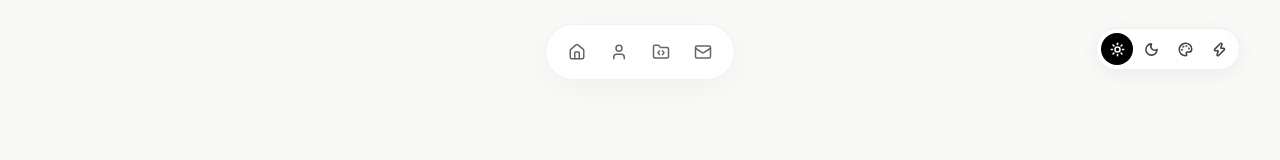
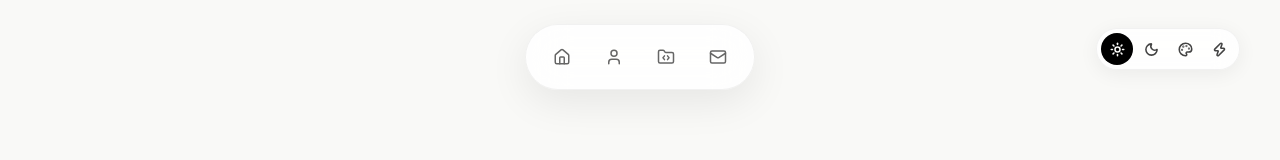
Before and after one commit to Nandann018-ux/portfolio-26, a Next.js app: page / in a window 1280 px wide. Shown: the top 160 px of the page. Built offline with nearby package versions, Linux system fonts and the light colour scheme.

Commit message:
feat: implement macOS-style Dock Navbar with icon magnification

```diff
--- a/src/components/Navbar.tsx
+++ b/src/components/Navbar.tsx
@@ -1,21 +1,103 @@
-import { motion } from 'framer-motion';
-import { Home, User, FolderCode, Mail, FileText } from 'lucide-react';
-import { useState } from 'react';
+import { motion, useMotionValue, useSpring, useTransform, MotionValue } from 'framer-motion';
+import { Home, User, FolderCode, Mail } from 'lucide-react';
+import { useRef, useState } from 'react';
 
 const NAV_ITEMS = [
   { label: 'Home', href: '#', icon: Home },
-  { label: 'About', href: '#chronology', icon: User },
+  { label: 'About', href: '#about', icon: User },
   { label: 'Projects', href: '#projects', icon: FolderCode },
   { label: 'Contact', href: '#contact', icon: Mail },
 ];
 
+function MagIcon({ item, mouseX }: { item: typeof NAV_ITEMS[0], mouseX: MotionValue }) {
+  const ref = useRef<HTMLAnchorElement>(null);
+  const [isHovered, setIsHovered] = useState(false);
+
+  const distance = useTransform(mouseX, (val) => {
+    const bounds = ref.current?.getBoundingClientRect() ?? { x: 0, width: 0 };
+    return val - bounds.x - bounds.width / 2;
+  });
+
+  const widthSync = useTransform(distance, [-150, 0, 150], [44, 75, 44]);
+  const width = useSpring(widthSync, { mass: 0.1, stiffness: 150, damping: 12 });
+
+  return (
+    <a
+      ref={ref}
+      href={item.href}
+      onMouseEnter={() => setIsHovered(true)}
+      onMouseLeave={() => setIsHovered(null as any)}
+      style={{
+        textDecoration: 'none',
+        color: 'var(--text-primary)',
+        borderRadius: '999px',
+        display: 'flex',
+        alignItems: 'center',
+        justifyContent: 'center',
+        position: 'relative',
+        transition: 'background-color 0.3s ease',
+        backgroundColor: isHovered ? 'var(--selection-bg)' : 'transparent',
+      }}
+      title={item.label}
+    >
+      <motion.div
+        style={{
+          width,
+          height: width,
+          display: 'flex',
+          alignItems: 'center',
+          justifyContent: 'center',
+        }}
+      >
+        <item.icon
+          size={18}
+          strokeWidth={2}
+          style={{
+            opacity: isHovered ? 1 : 0.6,
+            transition: 'opacity 0.3s ease',
+            transform: `scale(${isHovered ? 1.2 : 1})`,
+          }}
+        />
+      </motion.div>
+
+      {isHovered && (
+        <motion.span
+          initial={{ opacity: 0, y: 10, x: '-50%' }}
+          animate={{ opacity: 1, y: 0, x: '-50%' }}
+          style={{
+            position: 'absolute',
+            bottom: 'calc(100% + 15px)',
+            left: '50%',
+            backgroundColor: 'var(--text-primary)',
+            color: 'var(--bg-primary)',
+            padding: '5px 12px',
+            borderRadius: '8px',
+            fontSize: '11px',
+            fontWeight: 600,
+            letterSpacing: '0.05em',
+            textTransform: 'uppercase',
+            pointerEvents: 'none',
+            whiteSpace: 'nowrap',
+            boxShadow: '0 4px 12px rgba(0,0,0,0.1)',
+          }}
+        >
+          {item.label}
+        </motion.span>
+      )}
+    </a>
+  );
+}
+
 export default function Navbar() {
-  const [hoveredIndex, setHoveredIndex] = useState<number | null>(null);
+  const mouseX = useMotionValue(Infinity);
 
   return (
     <motion.nav
       initial={{ y: -100, opacity: 0 }}
       animate={{ y: 0, opacity: 1 }}
+      whileHover={{ scale: 1.05 }}
+      onMouseMove={(e) => mouseX.set(e.pageX)}
+      onMouseLeave={() => mouseX.set(Infinity)}
       transition={{ duration: 1.2, ease: [0.19, 1, 0.22, 1], delay: 2.2 }}
       style={{
         position: 'fixed',
@@ -26,64 +108,20 @@ export default function Navbar() {
         width: 'fit-content',
         zIndex: 100,
         backgroundColor: 'var(--nav-bg)',
-        backdropFilter: 'blur(12px)',
-        WebkitBackdropFilter: 'blur(12px)',
-        padding: '8px 12px',
+        backdropFilter: 'blur(20px) saturate(180%)',
+        WebkitBackdropFilter: 'blur(20px) saturate(180%)',
+        padding: '10px 14px',
         borderRadius: '999px',
-        boxShadow: '0 8px 32px rgba(0, 0, 0, 0.04)',
+        boxShadow: '0 12px 40px rgba(0, 0, 0, 0.08)',
         display: 'flex',
         alignItems: 'center',
-        gap: '4px',
+        gap: '8px',
         border: '1px solid var(--border-color)',
+        transition: 'background-color 0.4s ease, border-color 0.4s ease',
       }}
     >
-      {NAV_ITEMS.map((item, index) => (
-        <a
-          key={item.label}
-          href={item.href}
-          onMouseEnter={() => setHoveredIndex(index)}
-          onMouseLeave={() => setHoveredIndex(null)}
-          style={{
-            position: 'relative',
-            textDecoration: 'none',
-            color: 'var(--text-primary)',
-            padding: '10px',
-            borderRadius: '999px',
-            display: 'flex',
-            alignItems: 'center',
-            justifyContent: 'center',
-            transition: 'background-color 0.3s ease',
-            backgroundColor: hoveredIndex === index ? 'var(--selection-bg)' : 'transparent',
-          }}
-          title={item.label}
-        >
-          <item.icon size={18} strokeWidth={2} style={{ opacity: hoveredIndex === index ? 1 : 0.6, transition: 'opacity 0.3s ease' }} />
-
-          {hoveredIndex === index && (
-            <motion.span
-              initial={{ opacity: 0, y: 10 }}
-              animate={{ opacity: 1, y: 0 }}
-              style={{
-                position: 'absolute',
-                top: 'calc(100% + 12px)',
-                left: '50%',
-                transform: 'translateX(-50%)',
-                backgroundColor: 'var(--text-primary)',
-                color: 'var(--bg-primary)',
-                padding: '4px 10px',
-                borderRadius: '6px',
-                fontSize: '10px',
-                fontWeight: 600,
-                letterSpacing: '0.05em',
-                textTransform: 'uppercase',
-                pointerEvents: 'none',
-                whiteSpace: 'nowrap',
-              }}
-            >
-              {item.label}
-            </motion.span>
-          )}
-        </a>
+      {NAV_ITEMS.map((item) => (
+        <MagIcon key={item.label} item={item} mouseX={mouseX} />
       ))}
     </motion.nav>
   );
```
